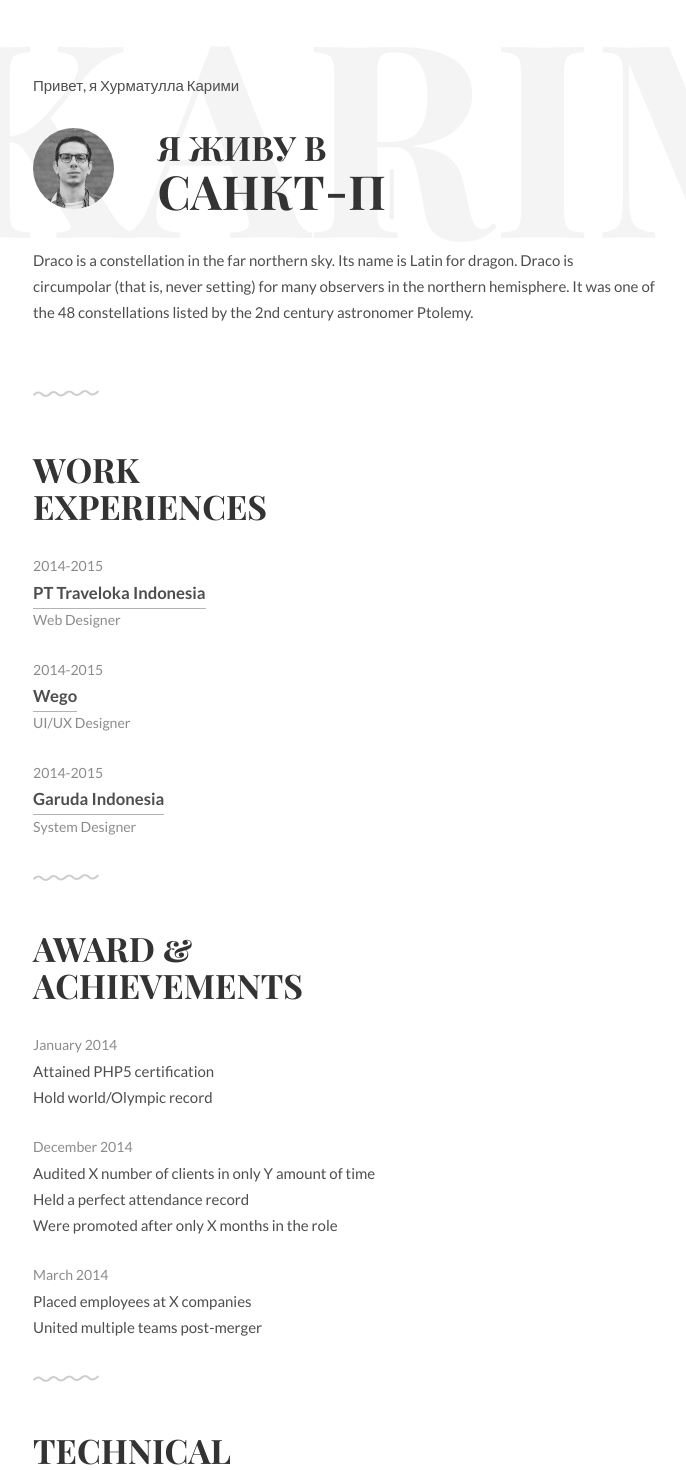
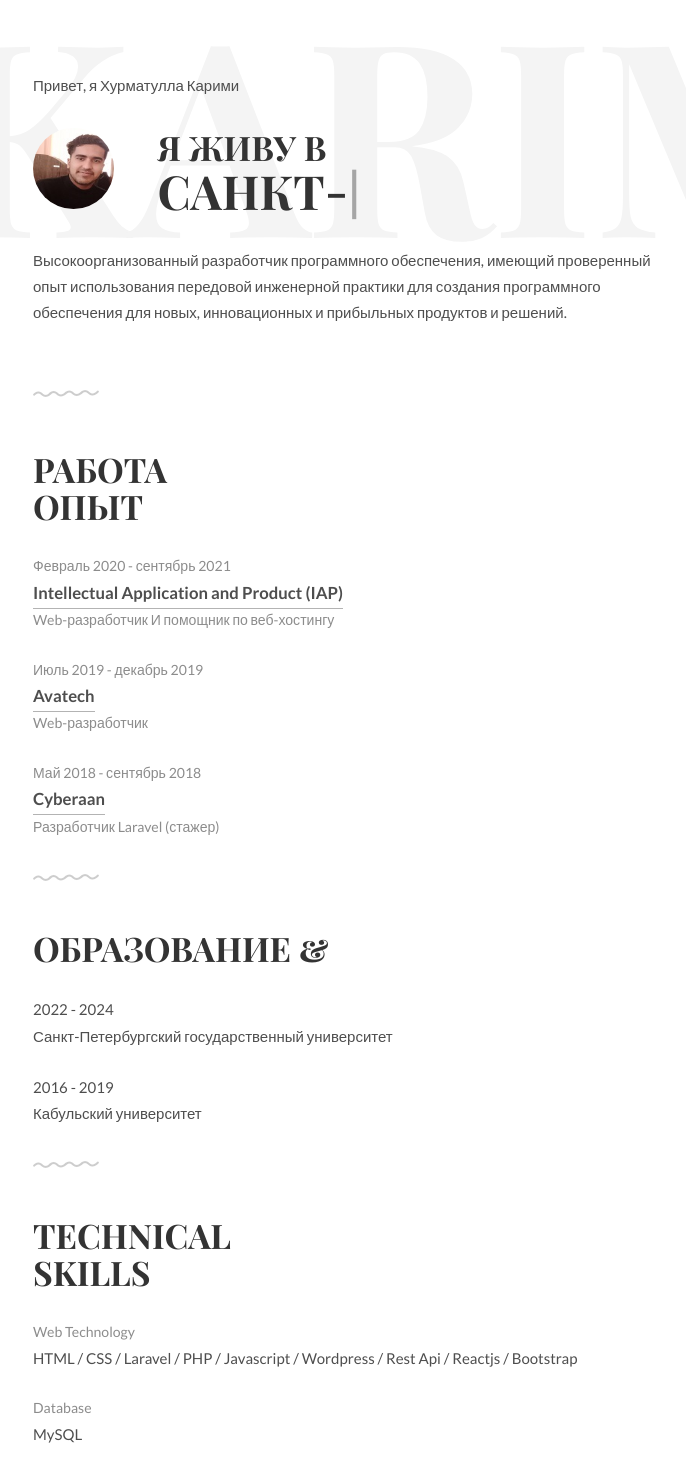
Before and after one commit to Hurmatullah/Portfolio, a React (Create React App) app: page / in a window 1280 px wide. Shown: the part 100-1570 px from the top of the page, without its empty margins (296-982 px from the left). Built offline with nearby package versions, Linux system fonts and the light colour scheme.

Commit message:
Updated code

```diff
--- a/src/includes/footer.jsx
+++ b/src/includes/footer.jsx
@@ -4,7 +4,9 @@ const Footer = () => {
       <div class="container">
         <div class="units-row">
           <div class="unit-50">
-            <p>Handcrafted by Afnizar Nur Ghifari</p>
+            <p>
+              Хурматулла Карими <br />
+            </p>
           </div>
           <div class="unit-50">
             <ul class="social list-flat right">
--- a/src/pages/education.jsx
+++ b/src/pages/education.jsx
@@ -1,28 +1,19 @@
 const Education = () => {
   return (
-    // <!-- Award & Achievements -->
-    <div class="award section second" id="achievements">
+    // <!-- Education -->
+    <div class="education section second" id="achievements">
       <div class="container">
         <h1>
-          Award &amp;
+          Образование &amp;
           <br />
-          Achievements
         </h1>
-        <ul class="award-list list-flat">
-          <li>January 2014</li>
-          <li>Attained PHP5 certification</li>
-          <li>Hold world/Olympic record</li>
+        <ul class="education-list list-flat">
+          <li>2022 - 2024</li>
+          <li>Санкт-Петербургский государственный университет</li>
         </ul>
-        <ul class="award-list list-flat">
-          <li>December 2014</li>
-          <li>Audited X number of clients in only Y amount of time</li>
-          <li>Held a perfect attendance record</li>
-          <li>Were promoted after only X months in the role</li>
-        </ul>
-        <ul class="award-list list-flat">
-          <li>March 2014</li>
-          <li>Placed employees at X companies</li>
-          <li>United multiple teams post-merger</li>
+        <ul class="education-list list-flat">
+          <li>2016 - 2019</li>
+          <li>Кабульский университет</li>
         </ul>
       </div>
     </div>
--- a/src/pages/experience.jsx
+++ b/src/pages/experience.jsx
@@ -4,30 +4,32 @@ const Experience = () => {
     <div class="work section second" id="experiences">
       <div class="container">
         <h1>
-          Work
+          работа
           <br />
-          Experiences
+          опыт
         </h1>
         <ul class="work-list">
-          <li>2014-2015</li>
+          <li>Февраль 2020 - сентябрь 2021</li>
           <li>
-            <a href="#">PT Traveloka Indonesia</a>
+            <a href="https://iap.af">
+              Intellectual Application and Product (IAP)
+            </a>
           </li>
-          <li>Web Designer</li>
+          <li>Web-разработчик И помощник по веб-хостингу</li>
         </ul>
         <ul class="work-list">
-          <li>2014-2015</li>
+          <li>Июль 2019 - декабрь 2019</li>
           <li>
-            <a href="#">Wego</a>
+            <a href="#">Avatech</a>
           </li>
-          <li>UI/UX Designer</li>
+          <li>Web-разработчик</li>
         </ul>
         <ul class="work-list">
-          <li>2014-2015</li>
+          <li>Май 2018 - сентябрь 2018</li>
           <li>
-            <a href="#">Garuda Indonesia</a>
+            <a href="https://cyberaan.com/">Cyberaan</a>
           </li>
-          <li>System Designer</li>
+          <li>Разработчик Laravel (стажер)</li>
         </ul>
       </div>
     </div>
--- a/src/pages/introduction.jsx
+++ b/src/pages/introduction.jsx
@@ -6,7 +6,7 @@ const Introduction = () => {
         <p>Привет, я Хурматулла Карими</p>
         <div class="units-row units-split wrap">
           <div class="unit-20">
-            <img src="img/ava.jpg" alt="Avatar" />
+            <img src="img/hurmat.jpeg" alt="Avatar" />
           </div>
           <div class="unit-80">
             <h1>
@@ -16,10 +16,10 @@ const Introduction = () => {
             </h1>
           </div>
           <p>
-            Draco is a constellation in the far northern sky. Its name is Latin
-            for dragon. Draco is circumpolar (that is, never setting) for many
-            observers in the northern hemisphere. It was one of the 48
-            constellations listed by the 2nd century astronomer Ptolemy.
+            Высокоорганизованный разработчик программного обеспечения, имеющий
+            проверенный опыт использования передовой инженерной практики для
+            создания программного обеспечения для новых, инновационных и
+            прибыльных продуктов и решений.
           </p>
         </div>
       </div>
--- a/src/pages/skills.jsx
+++ b/src/pages/skills.jsx
@@ -10,15 +10,14 @@ const Skills = () => {
         </h1>
         <ul class="skill-list list-flat">
           <li>Web Technology</li>
-          <li>HTML / CSS / SASS / PHP / Javascript</li>
+          <li>
+            HTML / CSS / Laravel / PHP / Javascript / Wordpress / Rest Api /
+            Reactjs / Bootstrap
+          </li>
         </ul>
         <ul class="skill-list list-flat">
           <li>Database</li>
-          <li>MySQL / MongoDB / Oracle / Access</li>
-        </ul>
-        <ul class="skill-list list-flat">
-          <li>Framework</li>
-          <li>Laravel / CodeIgniter / Zend / Ruby On Rails</li>
+          <li>MySQL </li>
         </ul>
       </div>
     </div>
```
Also changed, not shown: public/img/hurmat.jpeg (added).
